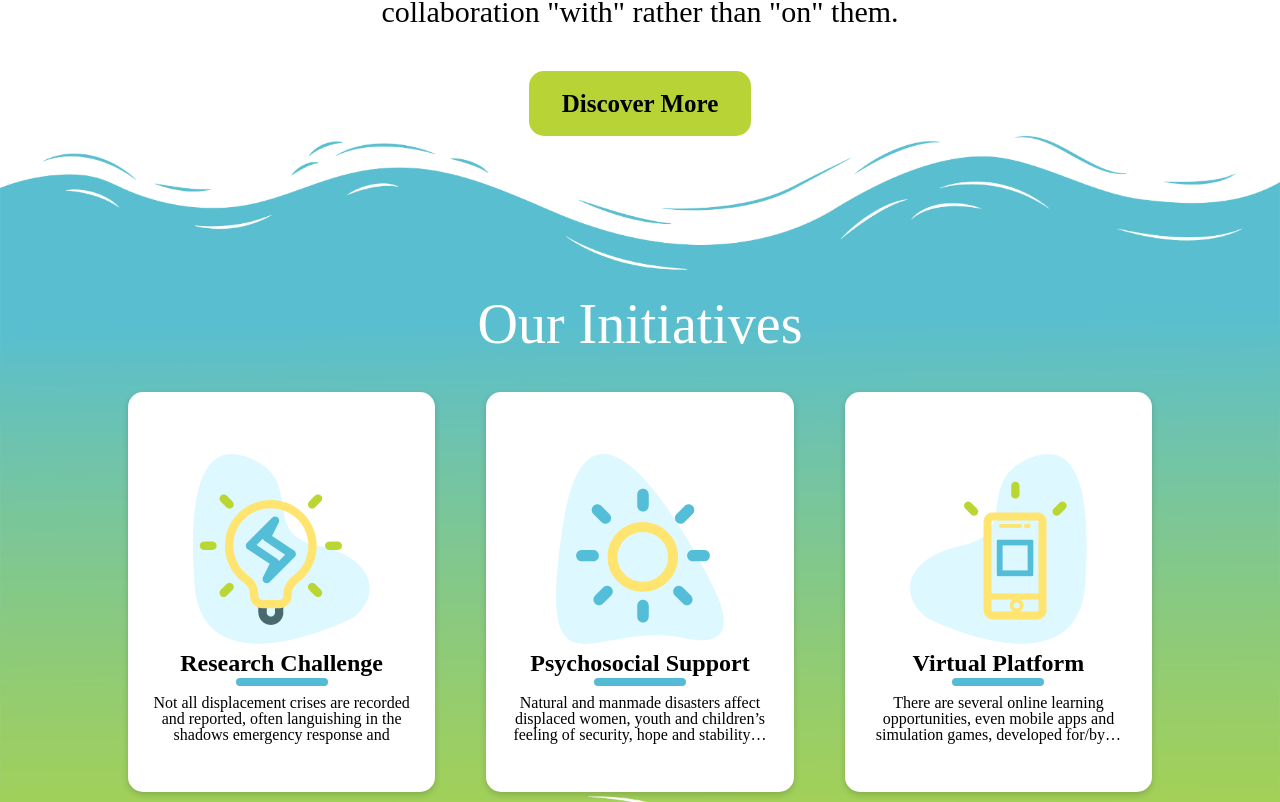
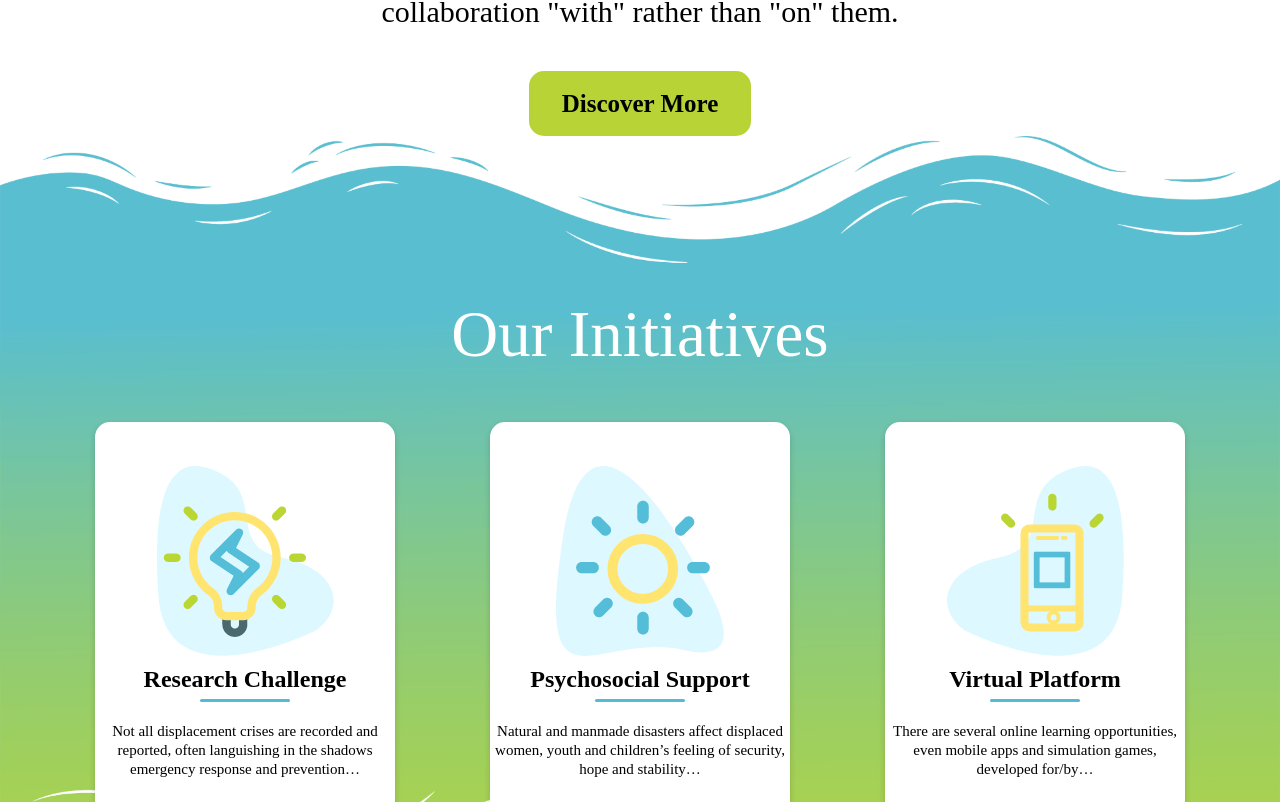
Before and after one commit to shreejilucifer/peoplebeyondborders, a Next.js app: page / in a window 1280 px wide. Shown: the part 1458-2260 px from the top of the page. Built offline with nearby package versions, Linux system fonts and the light colour scheme.

Commit message:
Converted Our Initiatives to Styled Components

```diff
--- a/src/components/Landing/OurInitiatives/index.js
+++ b/src/components/Landing/OurInitiatives/index.js
@@ -1,21 +1,32 @@
-import styles from './ourintiativeslanding.module.css';
+import {
+	CardContainer,
+	Container,
+	CardContent,
+	CardImage,
+	CardTitle,
+	Grid,
+	Title,
+	UnderLine,
+} from './styles';
 
 const Card = ({ img, title, content }) => (
-	<div className={styles.cardContainer}>
-		<div className={styles.cardImage}>
+	<CardContainer>
+		<CardImage>
 			<img src={img} alt={title} />
-		</div>
-		<div className={styles.cardTitle}>{title}</div>
-		<div className={styles.underline}></div>
-		<div className={styles.cardContent}>{content}</div>
-	</div>
+		</CardImage>
+		<CardTitle>{title}</CardTitle>
+		<UnderLine />
+		<CardContent>{content}</CardContent>
+	</CardContainer>
 );
 
 const OurInitiatives = () => {
 	return (
-		<div className={styles.container}>
-			<div className={styles.title}>Our Initiatives</div>
-			<div className={styles.grid}>
+		<Container
+			style={{ backgroundImage: 'url(/images/our-initiatives-bg.png)' }}
+		>
+			<Title>Our Initiatives</Title>
+			<Grid>
 				<Card
 					img="/images/our-initiative-1.png"
 					title="Research Challenge"
@@ -31,8 +42,8 @@ const OurInitiatives = () => {
 					title="Virtual Platform"
 					content="There are several online learning opportunities, even mobile apps and simulation games, developed for/by…"
 				/>
-			</div>
-		</div>
+			</Grid>
+		</Container>
 	);
 };
 
--- a/src/components/Landing/OurInitiatives/ourintiativeslanding.module.css
+++ /dev/null
@@ -1,118 +0,0 @@
-.container {
-	width: 100%;
-	height: 100vh;
-	background-image: url(/images/our-initiatives-bg.png);
-	background-position: top;
-	background-size: 100% 100vh;
-	background-repeat: no-repeat;
-	display: flex;
-	flex-direction: column;
-	align-items: center;
-}
-
-.title {
-	margin-top: 20vh;
-	font-size: 3.5rem;
-	color: var(--white);
-	font-weight: 500;
-	font-family: 'Rubik';
-	margin-bottom: 5vh;
-}
-
-.grid {
-	display: flex;
-	flex-direction: row;
-	justify-content: space-between;
-	align-items: center;
-	width: 80%;
-	height: 50vh;
-}
-
-.cardContainer {
-	width: 30%;
-	height: 100%;
-	background-color: var(--white);
-	border-radius: 15px;
-	box-shadow: 0 3px 6px 0 rgba(0, 0, 0, 0.16);
-	display: flex;
-	flex-direction: column;
-	justify-content: center;
-	align-items: center;
-}
-
-.cardImage {
-	margin-top: 10%;
-	display: flex;
-	flex-direction: column;
-	justify-content: flex-end;
-	align-items: center;
-	margin-bottom: 2%;
-}
-
-.cardTitle {
-	font-family: 'Muli';
-	font-weight: bold;
-	text-align: center;
-	font-size: 1.5rem;
-	margin-bottom: 1%;
-}
-
-.underline {
-	width: 30%;
-	height: 2%;
-	background-color: var(--primary);
-	border-radius: 10px;
-	margin-bottom: 3%;
-}
-
-.cardContent {
-	height: 3.1rem;
-	overflow-y: hidden;
-	width: 90%;
-	margin-bottom: 5%;
-	font-family: 'Muli';
-	color: var(--black);
-	text-align: center;
-}
-
-@media only screen and (max-width: 425px) {
-	.container {
-		background-image: none;
-		background-color: var(--primary);
-		height: 100vh;
-		min-height: 100vh;
-	}
-	.title {
-		color: var(--black);
-		margin-top: 2vh;
-		font-size: 5vh;
-		margin-bottom: 3vh;
-	}
-	.grid {
-		flex-direction: column;
-		justify-content: space-around;
-		width: 100%;
-		height: 90vh;
-	}
-	.cardContainer {
-		width: 95%;
-		height: 28vh;
-		margin-bottom: 0vh;
-	}
-	.cardImage {
-		margin-top: 1vh;
-		height: 50%;
-	}
-	.cardImage > img {
-		width: 50%;
-	}
-	.cardContent {
-		height: 2.2rem;
-	}
-}
-
-@media only screen and (max-width: 768px) {
-	.grid {
-		width: 98%;
-	}
-}
--- /dev/null
+++ b/src/components/Landing/OurInitiatives/styles.js
@@ -0,0 +1,197 @@
+import styled from 'styled-components';
+
+export const Container = styled.div`
+	max-width: 1440px;
+	height: 855px;
+	background-position: top left;
+	background-size: contain;
+	background-repeat: no-repeat;
+	/* Laptop */
+	@media (max-width: 1024px) {
+		height: 620px;
+		min-width: 1024px;
+	}
+	/* Tablet */
+	@media (max-width: 768px) {
+		height: 460px;
+		min-width: 768px;
+	}
+	/* Mobile */
+	@media (max-width: 425px) {
+		height: auto;
+		background-size: cover;
+		background-position: center;
+		min-width: 425px;
+	}
+`;
+
+export const Title = styled.div`
+	text-align: center;
+	padding-top: 160px;
+	font-family: 'Rubik';
+	font-weight: 500;
+	font-size: 65px;
+	line-height: 1.18;
+	color: var(--white);
+	/* Laptop */
+	@media (max-width: 1024px) {
+		font-size: 55px;
+		padding-top: 110px;
+	}
+	/* Tablet */
+	@media (max-width: 768px) {
+		font-size: 45px;
+		padding-top: 80px;
+	}
+	/* Mobile */
+	@media (max-width: 425px) {
+		font-size: 35px;
+		padding-top: 170px;
+	}
+`;
+
+export const Grid = styled.div`
+	margin-top: 50px;
+	display: flex;
+	flex-direction: row;
+	justify-content: space-evenly;
+	/* Laptop */
+	@media (max-width: 1024px) {
+		margin-top: 20px;
+	}
+	/* Tablet */
+	@media (max-width: 768px) {
+		margin-top: 0px;
+	}
+	/* Mobile */
+	@media (max-width: 425px) {
+		margin-top: 15px;
+		flex-direction: column;
+		align-items: center;
+	}
+`;
+
+export const CardContainer = styled.div`
+	height: 400px;
+	width: 300px;
+	background-color: var(--white);
+	border-radius: 15px;
+	box-shadow: 0 3px 6px 0 rgba(0, 0, 0, 0.16);
+	display: flex;
+	flex-direction: column;
+	justify-content: center;
+	align-items: center;
+	/* Laptop */
+	@media (max-width: 1024px) {
+		height: 300px;
+	}
+	/* Tablet */
+	@media (max-width: 768px) {
+		height: 230px;
+		width: 200px;
+	}
+	/* Mobile */
+	@media (max-width: 425px) {
+		height: auto;
+		width: 95%;
+		margin-bottom: 10px;
+		display: flex;
+		flex-direction: row;
+		justify-content: space-evenly;
+		align-items: center;
+		&:nth-child(even) {
+			flex-direction: row-reverse;
+		}
+		&:nth-last-child(1) {
+			margin-bottom: 200px;
+		}
+	}
+`;
+
+export const CardImage = styled.div`
+	/* Laptop */
+	@media (max-width: 1024px) {
+		height: 50%;
+		& > img {
+			height: 100%;
+		}
+	}
+	/* Tablet */
+	@media (max-width: 768px) {
+		height: 30%;
+	}
+	/* Mobile */
+	@media (max-width: 425px) {
+		padding-top: 5px;
+		padding-bottom: 5px;
+		& > img {
+			height: 180px;
+		}
+	}
+`;
+
+export const CardTitle = styled.div`
+	font-family: 'Muli';
+	font-size: 24px;
+	font-weight: bold;
+	font-stretch: normal;
+	font-style: normal;
+	line-height: 1.25;
+	letter-spacing: normal;
+	text-align: center;
+	color: var(--black);
+	margin-top: 5px;
+	/* Laptop */
+	@media (max-width: 1024px) {
+		font-size: 20px;
+	}
+	/* Tablet */
+	@media (max-width: 768px) {
+		font-size: 15px;
+	}
+	/* Mobile */
+	@media (max-width: 425px) {
+		font-size: 20px;
+	}
+`;
+
+export const UnderLine = styled.div`
+	width: 90px;
+	background-color: var(--primary);
+	height: 3px;
+	border-radius: 1.5px;
+	margin-top: 5px;
+	/* Mobile */
+	@media (max-width: 425px) {
+		display: none;
+	}
+`;
+
+export const CardContent = styled.div`
+	margin-top: 20px;
+	font-family: 'Muli';
+	font-size: 15px;
+	font-weight: normal;
+	font-stretch: normal;
+	font-style: normal;
+	line-height: 1.26;
+	letter-spacing: normal;
+	text-align: center;
+	color: var(--black);
+	/* Laptop */
+	@media (max-width: 1024px) {
+		font-size: 15px;
+		height: 3.5rem;
+		overflow-y: hidden;
+	}
+	/* Tablet */
+	@media (max-width: 768px) {
+		height: 4.6rem;
+		margin-top: 10px;
+		font-size: 12px;
+	}
+	/* Mobile */
+	@media (max-width: 425px) {
+		display: none;
+	}
+`;
```
